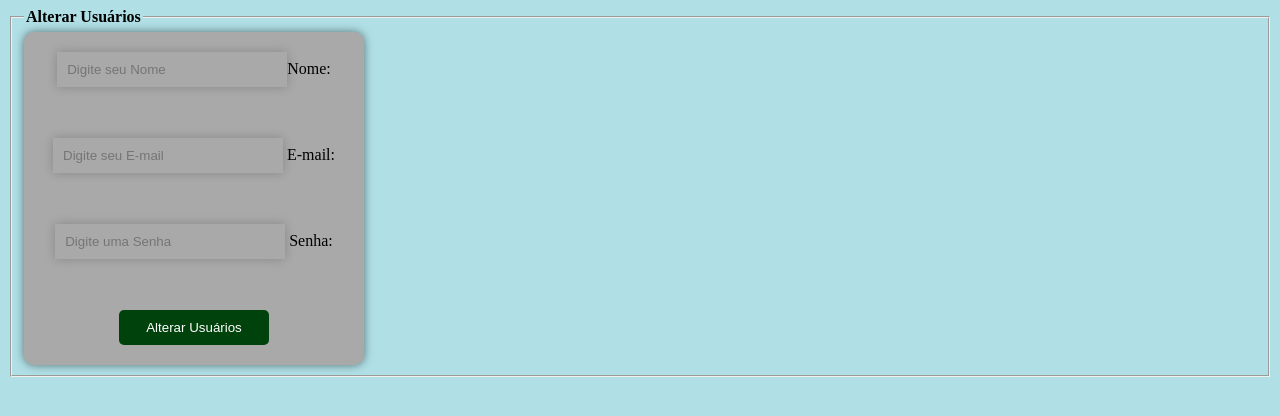
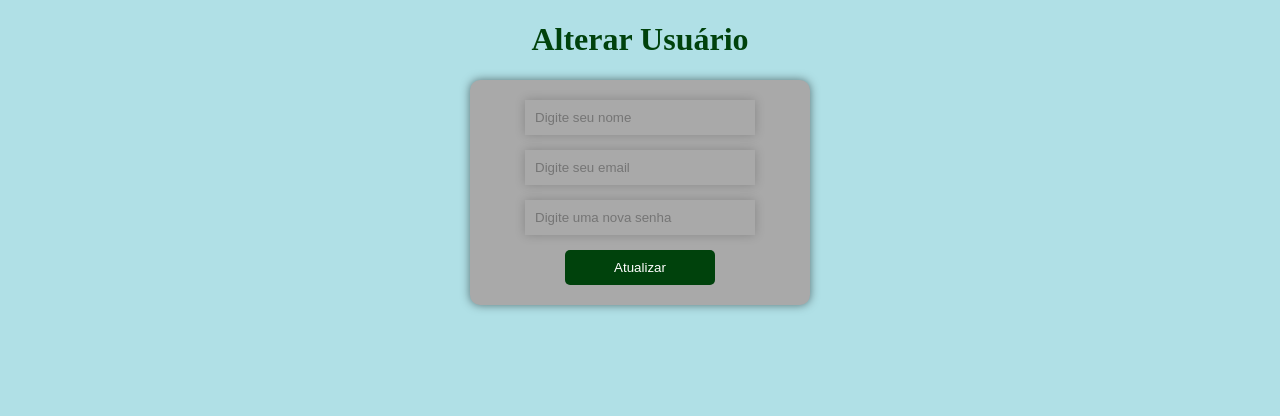
Before and after one commit to viniciussolique39/PTAC---TRABALHO-FINAL, a Next.js app: page /pages/dashboard/alter in a window 1280 px wide. Shown: the top 416 px of the page. Built offline with nearby package versions, Linux system fonts and the light colour scheme.

Commit message:
Upadade parte 2 no alterar

```diff
--- a/src/app/pages/dashboard/alter/page.js
+++ b/src/app/pages/dashboard/alter/page.js
@@ -1,48 +1,62 @@
 'use client'
 import { useState } from "react";
 import { useRouter } from 'next/navigation';
+import {ToastContainer, toast } from 'react-toastify';
+import 'react-toastify/dist/ReactToastify.css';
 
-export default function Alterar() {
-    const [user, setUser] = useState({ name: '', email: '', password: ''})
+export default function AlterarUsers() {
     const route = useRouter();
-    const [name, setName] = useState("");
-    const [password, setPassword] = useState("");
-    const [email, setEmail] = useState("");
+    const [nameAlter, setnameAlter] = useState("");
+    const [passwordAlter, setpasswordAlter] = useState("");
+    const [emailAlter, setEmailAlter] = useState("");
+
 
     const alterar = (e) => {
         e.preventDefault()
 
         const user = {
-        name: name,
-        password: password,
-        email: email
+            nameAlter: nameAlter,
+            passwordAlter: passwordAlter,
+            emailAlter: emailAlter
         }
+        toast.success('Usuário alterado com sucesso!', {
+            position: "top-right",
+            autoClose: 3000,
+            hideProgressBar: false,
+            closeOnClick: true,
+            pauseOnHover: true,
+            draggable: false,
+        });
+    }
+return(
+    <div>
+    <h1 className='conta'>Alterar Usuário</h1>
+    <div className='container'>
+    <form className='contact_form' onSubmit={alterar}>
 
-    }
+        <div className='nome'>
+        <input required placeholder='Digite seu nome' type="text" name="name" value={nameAlter}
+        onChange={e => setnameAlter(e.target.value)}/>
+        </div>
 
-    return (
-         <div className="conteiner">
-          <fieldset>
-            <legend><b>Alterar Usuários</b></legend>
-            <form onSubmit={alterar}>
-                <div className='inputBox'>
-                <input id='text' placeholder='Digite seu Nome' type="text" name="name" className="inputUser" value={name} onChange={e => setName(e.target.value)}/>
-                <label for="nome" class="labelInput">Nome:</label>
+        <div className='email'>
+        <input required placeholder='Digite seu email' type="email" name="email" value={emailAlter}
+        onChange={e => setEmailAlter(e.target.value)}/>
         </div>
-                <br/><br/>
-                <div className='inputBox'>
-                <input placeholder='Digite seu E-mail' type="email" name="email" className="inputUser" value={email} onChange={e => setEmail(e.target.value)}/>
-                <label for="email"  class="labelInput">  E-mail: </label>
+
+        <div className='password'>
+        <input required  placeholder='Digite uma nova senha' type="password" name="password" value={passwordAlter}
+        onChange={e => setpasswordAlter(e.target.value)}/>
         </div>
-                <br/><br/>
-                <div className='inputBox'>
-                <input id='text' placeholder='Digite uma Senha' type="text" name="password"  className="inputUser" value={password} onChange={e => setPassword(e.target.value)}/>
-                <label for="senha"  class="labelInput">  Senha: </label>
+
+
+        <div className='submit'>
+        <button className="botao" type='submit'>Atualizar</button>
         </div>
-                <br/><br/>
-                <button className="botao">Alterar Usuários</button>
+
     </form>
-            </fieldset>
+    <ToastContainer/>
+    </div>
     </div>
 );
 }
```
Lines whose indentation alone changed are shown as unchanged.
